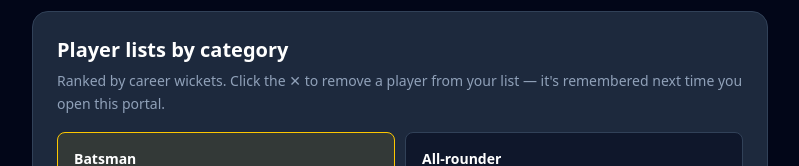
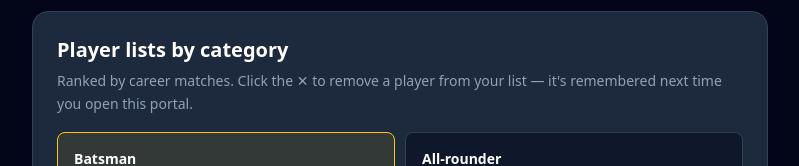
Before and after one commit to nirav07dholiya/ipl-portal, a React (Vite) app: page / in a window 1280 px wide. Both pictures are taken after a click on the button "Player Lists". Shown: the part 378-544 px from the top of the page, without its empty margins (240-1039 px from the left). Built offline with nearby package versions, Linux system fonts and the light colour scheme.

Commit message:
Update App.jsx

```diff
--- a/src/App.jsx
+++ b/src/App.jsx
@@ -663,7 +663,7 @@ function BrowseLists() {
     <div className="bg-slate-800 border border-slate-700 rounded-2xl p-6 mb-5">
       <h2 className="text-xl font-extrabold text-white mb-1.5">Player lists by category</h2>
       <p className="text-sm text-slate-400 mb-4 leading-relaxed">
-        Ranked by {meta.primary === "runs" ? "career runs" : meta.primary === "combo" ? "combined batting + bowling impact" : "career wickets"}.
+        Ranked by {meta.primary === "matches" ? "career matches" : meta.primary === "combo" ? "combined batting + bowling impact" : "career wickets"}.
         Click the ✕ to remove a player from your list — it's remembered next time you open this portal.
       </p>
 
```
